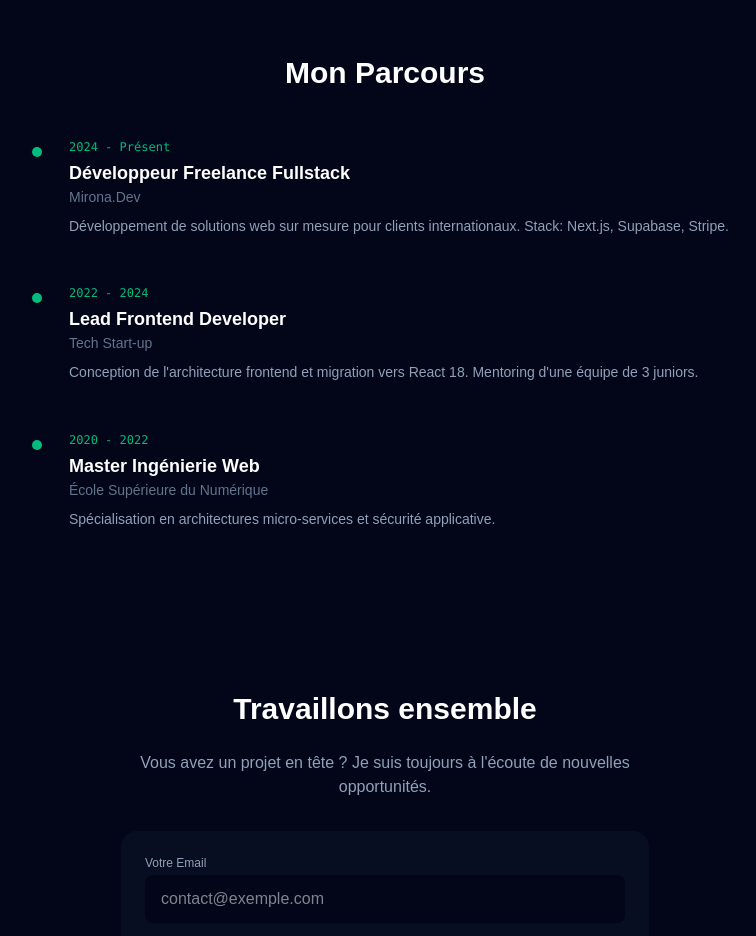
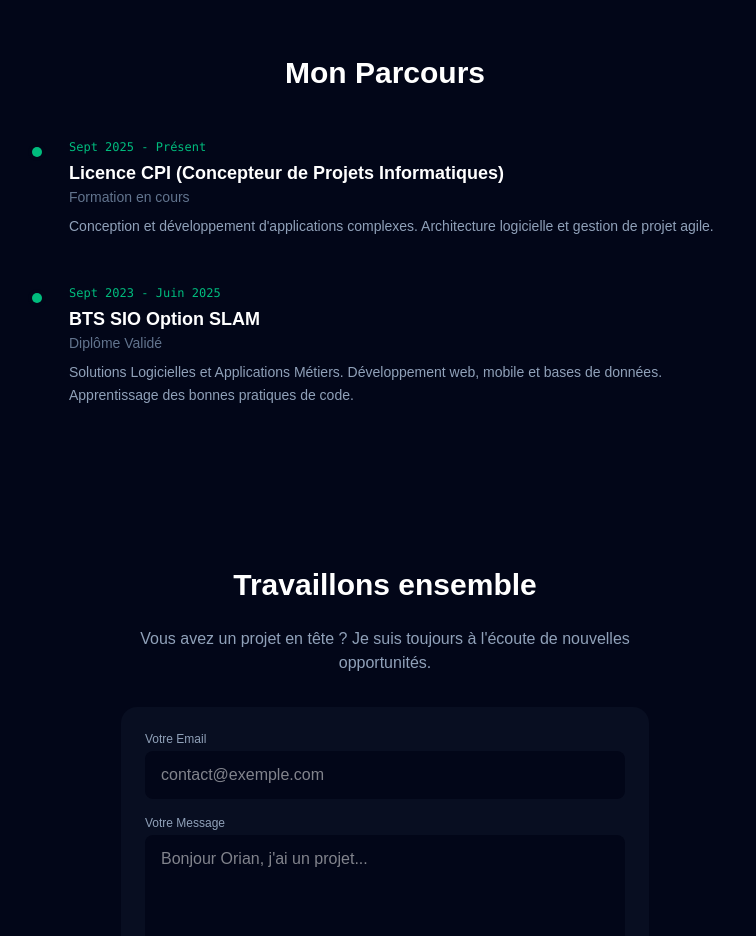
Before and after one commit to nairo91/PortfolioOrian, a Next.js app: page / in a window 1280 px wide. Shown: the part 2460-3396 px from the top of the page, without its empty margins (255-1011 px from the left). Built offline with nearby package versions, Linux system fonts and the light colour scheme.

Commit message:
udpate parcurs

```diff
--- a/app/page.tsx
+++ b/app/page.tsx
@@ -439,9 +439,8 @@ export default function Home() {
           <h2 className="text-3xl font-bold text-white mb-12 text-center">Mon Parcours</h2>
           <div className="relative border-l border-slate-800 ml-3 space-y-12">
             {[
-              { year: "2024 - Présent", title: "Développeur Freelance Fullstack", company: "Mirona.Dev", desc: "Développement de solutions web sur mesure pour clients internationaux. Stack: Next.js, Supabase, Stripe." },
-              { year: "2022 - 2024", title: "Lead Frontend Developer", company: "Tech Start-up", desc: "Conception de l'architecture frontend et migration vers React 18. Mentoring d'une équipe de 3 juniors." },
-              { year: "2020 - 2022", title: "Master Ingénierie Web", company: "École Supérieure du Numérique", desc: "Spécialisation en architectures micro-services et sécurité applicative." },
+              { year: "Sept 2025 - Présent", title: "Licence CPI (Concepteur de Projets Informatiques)", company: "Formation en cours", desc: "Conception et développement d'applications complexes. Architecture logicielle et gestion de projet agile." },
+              { year: "Sept 2023 - Juin 2025", title: "BTS SIO Option SLAM", company: "Diplôme Validé", desc: "Solutions Logicielles et Applications Métiers. Développement web, mobile et bases de données. Apprentissage des bonnes pratiques de code." },
             ].map((exp, i) => (
               <div key={i} className="relative pl-8">
                 <div className="absolute -left-[5px] top-2 w-2.5 h-2.5 rounded-full bg-emerald-500 ring-4 ring-slate-950"></div>
```
